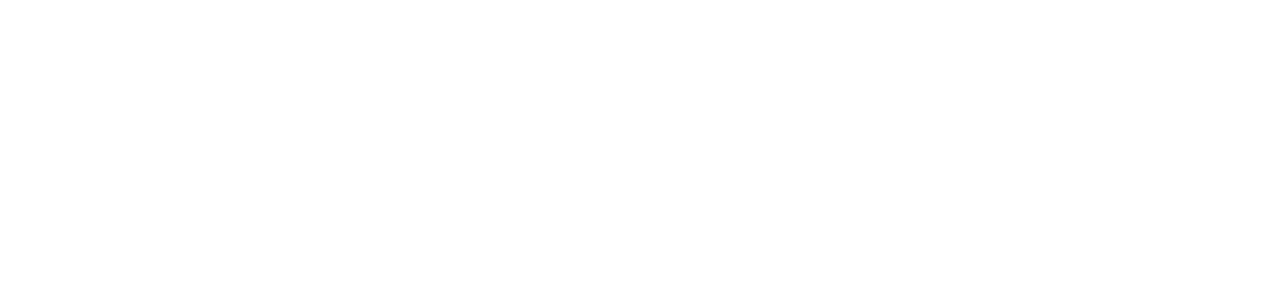
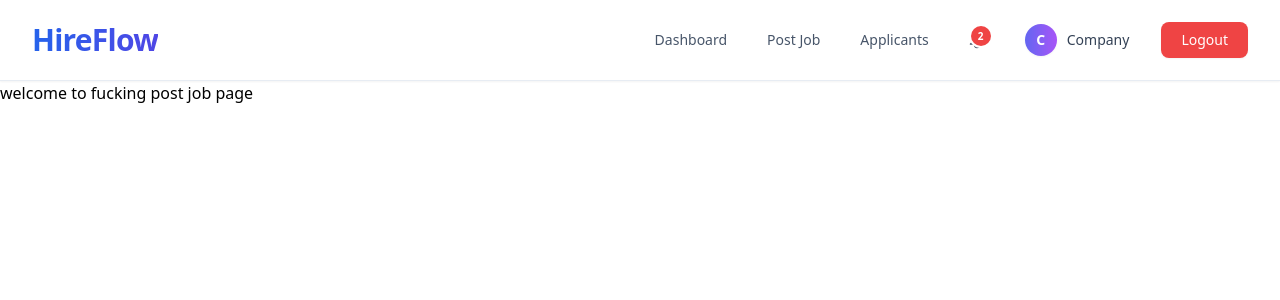
Before and after one commit to Shovon8054/hireflow, a React (Vite) app in the folder frontend/: page /company/post-job in a window 1280 px wide. Before the commit this address had no page. Shown: the top 300 px of the page. Built offline with nearby package versions, Linux system fonts and the light colour scheme.

Commit message:
post job page route added

```diff
--- a/frontend/src/App.jsx
+++ b/frontend/src/App.jsx
@@ -4,14 +4,25 @@
 import Signup from "./pages/Signup";
 import Home from "./pages/Home";
 
-// company
+// =================================================================
+// COMPANY
+// =================================================================
 import CompanyHome from "./pages/Company Pages/CompanyHome";
 import CompanyProfile from "./pages/Company Pages/CompanyProfile";
 import UpdateCompanyProfile from "./pages/Company Pages/UpdateCompanyProfile";
+// --------job section
+import PostJob from "./pages/Company Pages/Job Section/PostJob";
+// =============================================================================
 
-// student
+
+// ========================================================================
+// STUDENT
+// ========================================================================
 import StudentProfile from "./pages/StudentProfile";
 import ShowStudentProfile from "./pages/ShowStudentProfile";
+
+// =============================================================================
+
 
 
 const App = () => {
@@ -30,6 +41,8 @@
         <Route path="/company/profile" element={<CompanyProfile />} />
         <Route path="/company/profile" element={<CompanyProfile />} />
         <Route path="/company/profile/update" element={<UpdateCompanyProfile />} />
+
+        <Route path="/company/post-job" element={<PostJob />} />
       </Routes>
     </BrowserRouter>
   )
--- a/frontend/src/components/CompanyNavbar.jsx
+++ b/frontend/src/components/CompanyNavbar.jsx
@@ -42,7 +42,7 @@
 
               {/* Post Job */}
               <Link
-                to="#"
+                to="/company/post-job"
                 className="px-4 py-2 rounded-lg font-medium text-sm text-slate-600 hover:text-blue-600 hover:bg-blue-50/80 transition-all duration-200"
               >
                 Post Job
--- /dev/null
+++ b/frontend/src/pages/Company Pages/Job Section/PostJob.jsx
@@ -0,0 +1,12 @@
+import CompanyNavbar from "../../../components/CompanyNavbar"
+
+const PostJob = () => {
+  return (
+    <div>
+        <CompanyNavbar/>
+        <div>welcome to fucking post job page</div>
+    </div>
+  )
+}
+
+export default PostJob
--- a/frontend/src/pages/Company Pages/UpdateCompanyProfile.jsx
+++ b/frontend/src/pages/Company Pages/UpdateCompanyProfile.jsx
@@ -67,7 +67,6 @@
         setForm({
 
             ...form,
-
             logo: e.target.files[0]
 
         });
```
